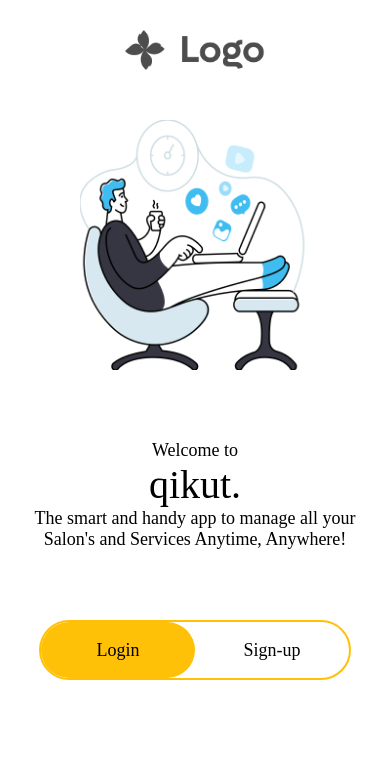
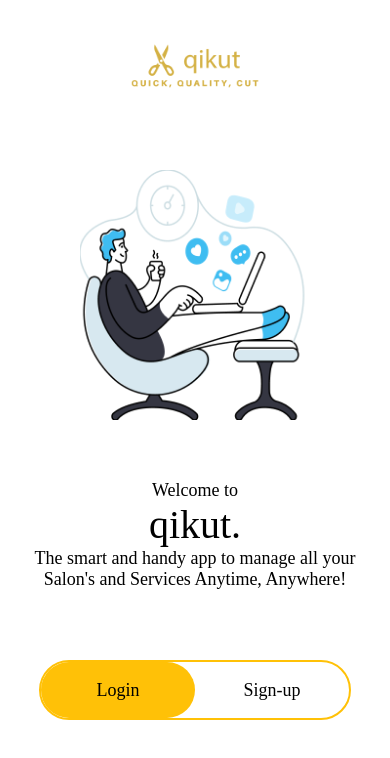
Before and after one commit to abhisek-code0/qikut, a React Native app: screen /Home in a window 390 px wide. Shown: the top 758 px of the page. Built offline with nearby package versions, Linux system fonts and the light colour scheme.

Commit message:
rn.config file added & qikut logo added

```diff
--- a/src/screens/WelcomeScreen.tsx
+++ b/src/screens/WelcomeScreen.tsx
@@ -18,7 +18,7 @@
   };
   return (
     <View style={styles.container}>
-      <Image source={require("../assets/logo.png")} style={styles.logo} />
+      <Image source={require("../assets/qikut_transparent.png")} style={styles.logo} />
       <Image source={require("../assets/man.png")} style={styles.bannerImage} />
       <Text style={styles.subTitle1}>
         Welcome to
@@ -57,12 +57,12 @@
     alignItems: "center",
   },
   logo: {
-    height: 40,
-    width: 140,
+    height: 100,
+    width: 250,
     marginVertical: 30,
   },
   bannerImage: {
-    marginVertical: 20,
+    marginVertical: 10,
     height: 250,
     width: 231,
   },
```
Also changed, not shown: react-native.config.js (added, +7 -0 lines), src/assets/qikut_transparent.png (added).
